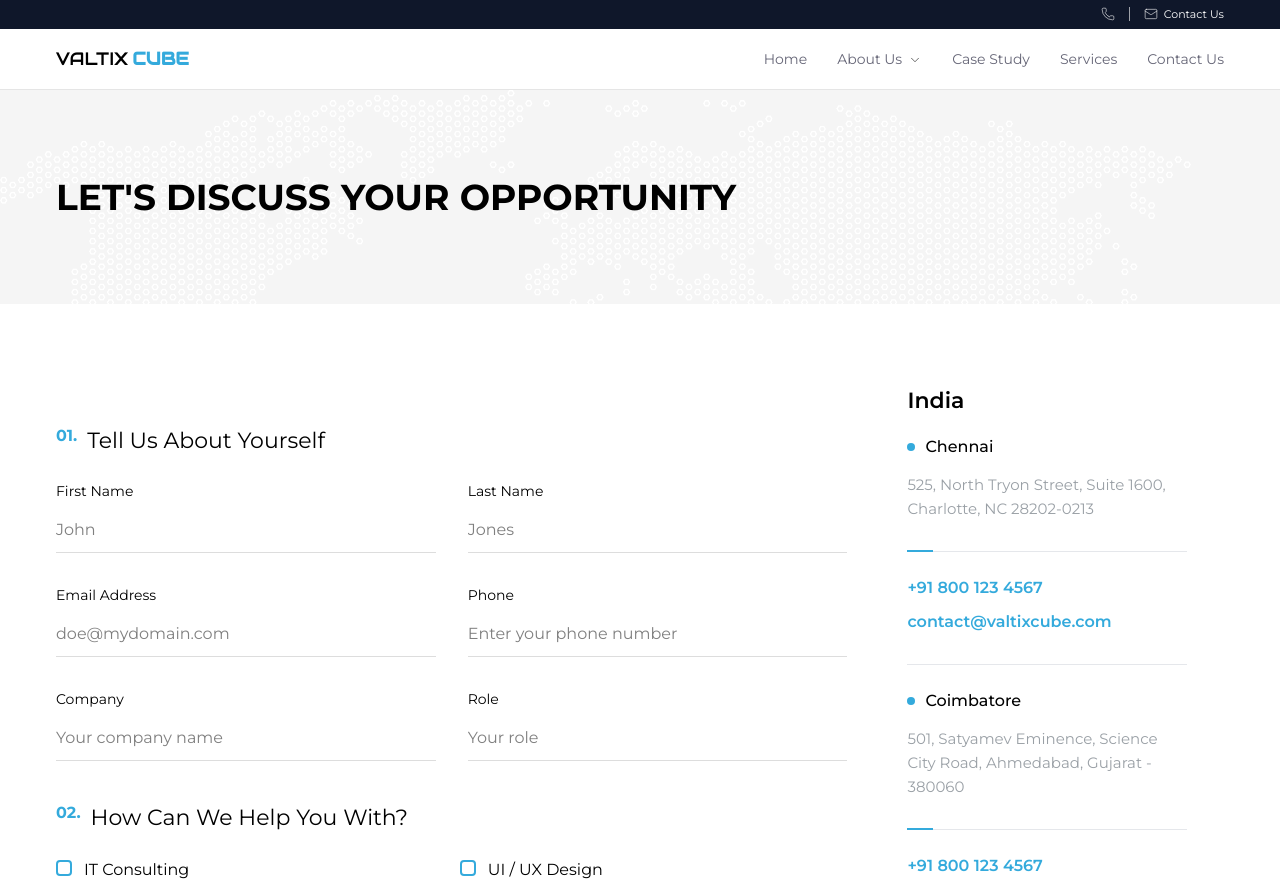
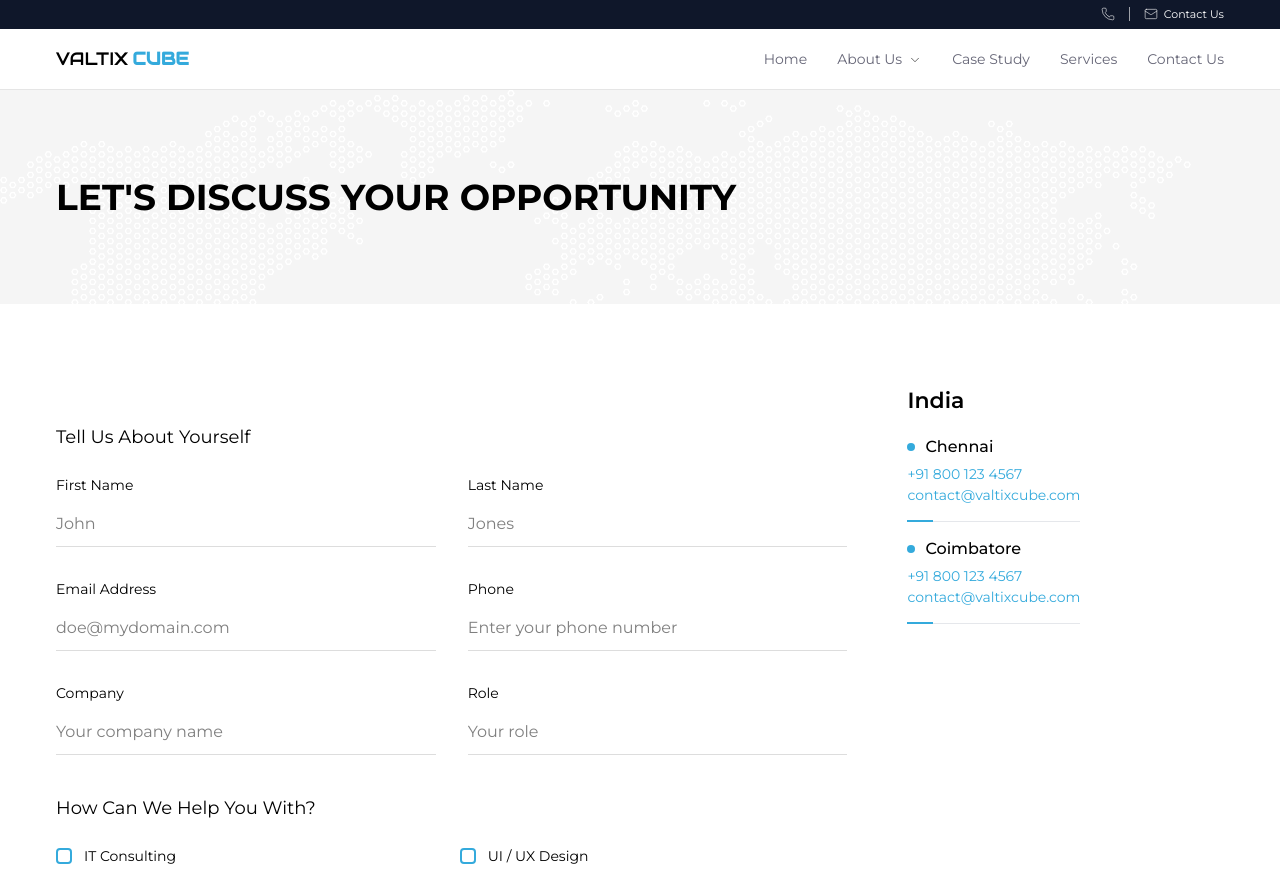
Before and after one commit to antan-valtixcube/valtixcube, a Next.js app: page /contact in a window 1280 px wide. Shown: the top 883 px of the page. Built offline with nearby package versions, Linux system fonts and the light colour scheme.

Commit message:
Contact Page

```diff
--- a/app/api/contact/route.js
+++ b/app/api/contact/route.js
@@ -32,14 +32,15 @@ export async function POST(req) {
       port: 587,
       secure: false,
       auth: {
-        user: "antan.n@valtixcube.com",
-        pass: "ohha cdzj mmgy bduz",
+        user: "info@valtixcube.com",
+        // pass: "ohha cdzj mmgy bduz",
+        pass: "egdd byfy pwtn lpct",
       },
     });
 
     await transporter.sendMail({
-      from: `"Valtixcube Contact" <${process.env.EMAIL_USER}>`,
-      to: "antan.joe@gmail.com",
+      from: `"Valtixcube Contact" info@valtixcube.com`,
+      to: "contact@valtixcube.com",
       subject: "New Contact Form Submission",
       html: `
         <table width="100%" cellpadding="0" cellspacing="0" style="background:#f4f6f8;padding:30px 0;font-family:Arial,sans-serif;">
--- a/app/contact/ContactForm.module.scss
+++ b/app/contact/ContactForm.module.scss
@@ -10,6 +10,12 @@
     margin: auto;
     padding: 0 16px;
 }
+
+*:focus-visible {
+    outline:0;
+    border: 0;
+}
+
 
 
 .hero h1 {
@@ -44,7 +50,7 @@
     }
 
     h2 {
-        font-size: 22px;
+        font-size: 18px;
     }
 }
 
@@ -97,6 +103,7 @@
     position: relative;
     padding-left: 28px;
     cursor: pointer;
+    font-size: 14px;
 
     input {
         opacity: 0;
@@ -228,7 +235,7 @@
     gap: 10px;
     font-size: 16px;
     font-weight: 500;
-    margin-bottom: 14px;
+    margin-bottom: 5px;
 }
 
 .dot {
@@ -252,7 +259,7 @@
     position: relative;
     height: 1px;
     background: #e5e7eb;
-    margin-bottom: 24px;
+    margin: 15px 0;
 
     span {
         position: absolute;
@@ -267,9 +274,9 @@
 /* CONTACT */
 .contact {
     p {
-        font-size: 16px;
-        font-weight: 600;
-        margin-bottom: 10px;
+        font-size: 14px;
+        font-weight: 400;
+        margin-bottom: 0;
     }
 }
 
--- a/app/contact/contactlocation.js
+++ b/app/contact/contactlocation.js
@@ -33,18 +33,18 @@ export default function ContactLocations() {
                 {item.city}
               </div>
 
-              <p className={styles.address}>{item.address}</p>
+              {/* <p className={styles.address}>{item.address}</p> */}
 
-              <div className={styles.divider}>
-                <span></span>
-              </div>
 
               <div className={styles.contact}>
                 <p className={styles.phone}>{item.phone}</p>
                 <p className={styles.email}>{item.email}</p>
               </div>
+
+              <div className={styles.divider}>
+                <span></span>
+              </div>
             </div>
-            {index !== locations.length - 1 && (<div className={styles.divider}></div>)}
           </div>
         ))}
       </div>
--- a/app/contact/page.js
+++ b/app/contact/page.js
@@ -96,7 +96,7 @@ export default function ContactPage() {
 
             {/* STEP 01 */}
             <div className={styles.step}>
-              <span>01.</span>
+              {/* <span>01.</span> */}
               <h2>Tell Us About Yourself</h2>
             </div>
 
@@ -176,7 +176,7 @@ export default function ContactPage() {
 
             {/* STEP 02 */}
             <div className={styles.step}>
-              <span>02.</span>
+              {/* <span>02.</span> */}
               <h2>How Can We Help You With?</h2>
             </div>
 
@@ -215,7 +215,7 @@ export default function ContactPage() {
 
             {/* STEP 03 */}
             <div className={styles.step}>
-              <span>03.</span>
+              {/* <span>03.</span> */}
               <h2>Tell Us About Your Project</h2>
             </div>
 
```
